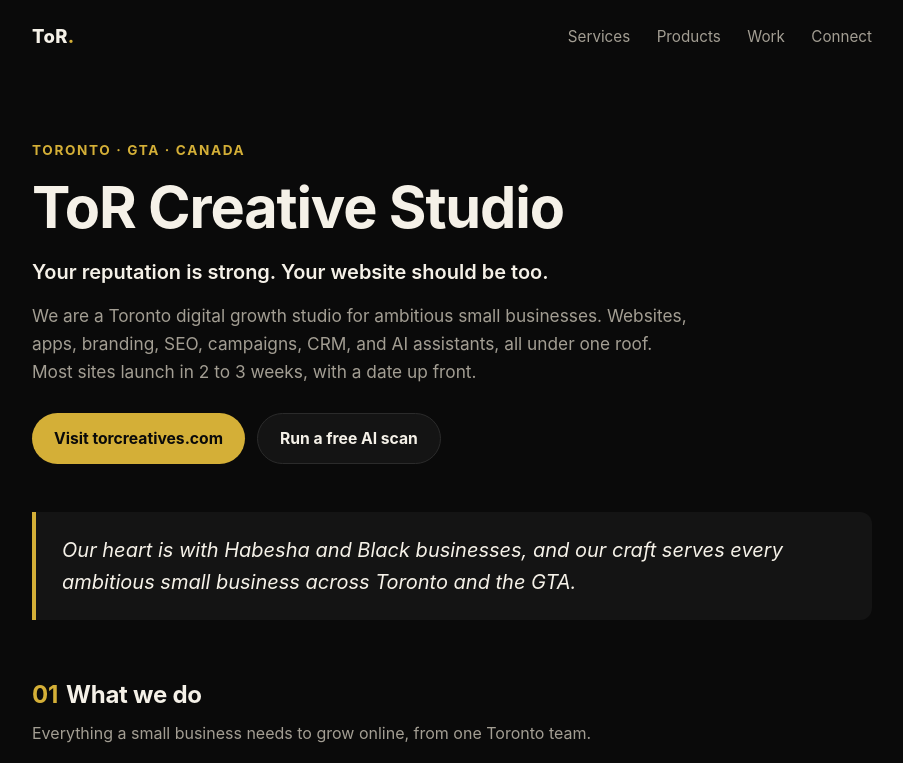
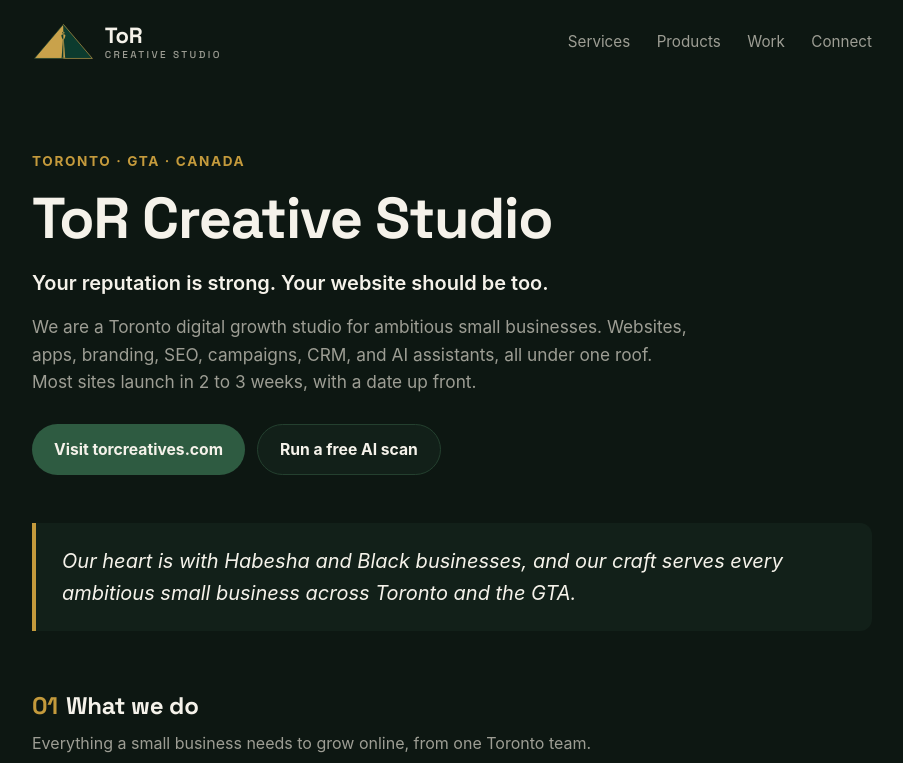
Before and after one commit to torcreatives/torcreatives.github.io, a plain HTML site: page index.html in a window 1280 px wide. Shown: the top 763 px of the page, without its empty margins (188-1091 px from the left). Drawn offline with Linux system fonts and the light colour scheme.

Commit message:
Brand colors and logo - bark green and gold

```diff
--- a/index.html
+++ b/index.html
@@ -5,17 +5,22 @@
 <meta name="viewport" content="width=device-width, initial-scale=1">
 <title>ToR Creative Studio | Toronto digital growth studio</title>
 <meta name="description" content="ToR Creative Studio is a Toronto digital growth studio for ambitious small businesses. Websites, apps, branding, SEO, campaigns, CRM, and AI assistants, all under one roof. Home of the TorStudio AI Readiness Scanner, Wezella Business OS, With Habesha, and the Habesha in Tech podcast.">
+<link rel="icon" type="image/svg+xml" href="tor-logo.svg">
+<link rel="preconnect" href="https://fonts.googleapis.com">
+<link rel="preconnect" href="https://fonts.gstatic.com" crossorigin>
+<link href="https://fonts.googleapis.com/css2?family=Space+Grotesk:wght@500;700&display=swap" rel="stylesheet">
 <style>
   :root {
-    --bg: #0a0a0a;
-    --bg-soft: #141414;
-    --card: #171717;
-    --line: #2b2b2b;
-    --text: #f5f1e8;
-    --muted: #a39e93;
-    --accent: #d4af37;
-    --accent-soft: #241d0d;
-    --gold: #d4af37;
+    --bg: #0D1712;
+    --bg-soft: #122019;
+    --card: #16241C;
+    --line: #24402F;
+    --text: #F5F2EA;
+    --muted: rgba(232, 228, 216, 0.66);
+    --accent: #C49A3C;
+    --accent-soft: #1B2A20;
+    --gold: #C49A3C;
+    --green: #2E5B41;
   }
   * { box-sizing: border-box; margin: 0; padding: 0; }
   body {
@@ -24,14 +29,17 @@
     font-family: -apple-system, BlinkMacSystemFont, "Segoe UI", Roboto, Helvetica, Arial, sans-serif;
     line-height: 1.6;
   }
-  a { color: #d4af37; }
+  a { color: #C49A3C; }
   .wrap { max-width: 880px; margin: 0 auto; padding: 0 20px; }
   header.top {
     display: flex; justify-content: space-between; align-items: center;
     padding: 22px 0;
   }
-  header.top .name { font-weight: 800; font-size: 1.15rem; letter-spacing: .02em; }
-  header.top .name span { color: var(--accent); }
+  .logo { display: flex; align-items: center; gap: 10px; text-decoration: none; }
+  .logo svg { height: 40px; width: auto; display: block; }
+  .logo .word { display: flex; flex-direction: column; justify-content: center; line-height: 1; font-family: 'Space Grotesk', sans-serif; }
+  .logo .word .w1 { font-size: 22px; font-weight: 700; letter-spacing: -0.01em; color: var(--text); }
+  .logo .word .w2 { margin-top: 4px; font-size: 10px; font-weight: 500; letter-spacing: .24em; color: var(--muted); }
   nav a {
     color: var(--muted); text-decoration: none; margin-left: 22px; font-size: .95rem;
   }
@@ -41,7 +49,7 @@
     display: inline-block; font-size: .85rem; font-weight: 700; letter-spacing: .12em;
     text-transform: uppercase; color: var(--gold); margin-bottom: 14px;
   }
-  .hero h1 { font-size: clamp(2.4rem, 6vw, 3.6rem); line-height: 1.08; letter-spacing: -0.02em; }
+  .hero h1 { font-family: 'Space Grotesk', sans-serif; font-size: clamp(2.4rem, 6vw, 3.6rem); line-height: 1.08; letter-spacing: -0.02em; }
   .hero .role {
     margin-top: 18px; font-size: 1.25rem; color: var(--text); font-weight: 600;
   }
@@ -52,8 +60,8 @@
     padding: 12px 22px; border-radius: 999px;
     font-weight: 700; font-size: .98rem; text-decoration: none;
   }
-  .btn-primary { background: var(--accent); color: #0a0a0a; }
-  .btn-primary:hover { background: #e3c25c; }
+  .btn-primary { background: var(--green); color: #F5F2EA; }
+  .btn-primary:hover { background: #3A6B4E; }
   .btn-ghost { border: 1px solid var(--line); color: var(--text); background: var(--bg-soft); }
   .btn-ghost:hover { border-color: var(--accent); }
   .quote {
@@ -62,7 +70,7 @@
     font-size: 1.25rem; font-style: italic; color: var(--text);
   }
   section { padding: 0 0 56px; }
-  section h2 { font-size: 1.5rem; letter-spacing: -0.01em; margin-bottom: 6px; }
+  section h2 { font-family: 'Space Grotesk', sans-serif; font-size: 1.5rem; letter-spacing: -0.01em; margin-bottom: 6px; }
   section h2 .n { color: var(--accent); margin-right: 8px; }
   section .sub { color: var(--muted); margin-bottom: 20px; }
   .icon {
@@ -111,7 +119,49 @@
 <div class="wrap">
 
   <header class="top">
-    <div class="name">ToR<span>.</span></div>
+    <a class="logo" href="https://torcreatives.com">
+      <svg viewBox="0 0 1600 1020" role="img" aria-label="ToR Creative Studio">
+        <defs>
+          <clipPath id="twL"><rect x="0" y="0" width="800" height="1100"></rect></clipPath>
+          <clipPath id="twR"><rect x="800" y="0" width="800" height="1100"></rect></clipPath>
+        </defs>
+        <polygon points="800,60 60,930 800,930" fill="#C9A24B"></polygon>
+        <polygon points="800,60 1540,930 800,930" fill="#0C3B2E"></polygon>
+        <path d="M800,60 L60,930 L800,930" fill="none" stroke="#0C3B2E" stroke-width="16" stroke-linejoin="miter"></path>
+        <path d="M800,60 L1540,930 L800,930" fill="none" stroke="#C9A24B" stroke-width="16" stroke-linejoin="miter"></path>
+        <polygon points="793.9,54.8 800,47.6 800,60" fill="#0C3B2E"></polygon>
+        <polygon points="806.1,54.8 800,47.6 800,60" fill="#C9A24B"></polygon>
+        <g clip-path="url(#twL)"><g transform="translate(638,105) scale(0.81)" fill="#0C3B2E">
+          <polygon points="197,10 203,10 207,205 193,205"></polygon>
+          <circle cx="200" cy="8" r="5"></circle>
+          <g transform="translate(200,336) scale(1.18) translate(-200,-336)">
+            <ellipse cx="200" cy="225" rx="30" ry="26"></ellipse>
+            <rect x="192" y="245" width="16" height="38"></rect>
+            <path d="M148,300 C148,285 160,278 175,278 L225,278 C240,278 252,285 252,300 C252,340 235,375 218,395 L182,395 C165,375 148,340 148,300 Z"></path>
+            <polygon points="184,395 216,395 212,415 188,415"></polygon>
+          </g>
+          <g transform="translate(200,0) scale(1.12,1) translate(-200,0)">
+            <polygon points="188,415 212,415 248,985 152,985"></polygon>
+            <polygon points="152,985 248,985 258,1000 142,1000"></polygon>
+          </g>
+        </g></g>
+        <g clip-path="url(#twR)"><g transform="translate(638,105) scale(0.81)" fill="#C9A24B">
+          <polygon points="197,10 203,10 207,205 193,205"></polygon>
+          <circle cx="200" cy="8" r="5"></circle>
+          <g transform="translate(200,336) scale(1.18) translate(-200,-336)">
+            <ellipse cx="200" cy="225" rx="30" ry="26"></ellipse>
+            <rect x="192" y="245" width="16" height="38"></rect>
+            <path d="M148,300 C148,285 160,278 175,278 L225,278 C240,278 252,285 252,300 C252,340 235,375 218,395 L182,395 C165,375 148,340 148,300 Z"></path>
+            <polygon points="184,395 216,395 212,415 188,415"></polygon>
+          </g>
+          <g transform="translate(200,0) scale(1.12,1) translate(-200,0)">
+            <polygon points="188,415 212,415 248,985 152,985"></polygon>
+            <polygon points="152,985 248,985 258,1000 142,1000"></polygon>
+          </g>
+        </g></g>
+      </svg>
+      <span class="word"><span class="w1">ToR</span><span class="w2">CREATIVE STUDIO</span></span>
+    </a>
     <nav>
       <a href="#services">Services</a>
       <a href="#products">Products</a>
```
Also changed, not shown: tor-logo.svg (added).
